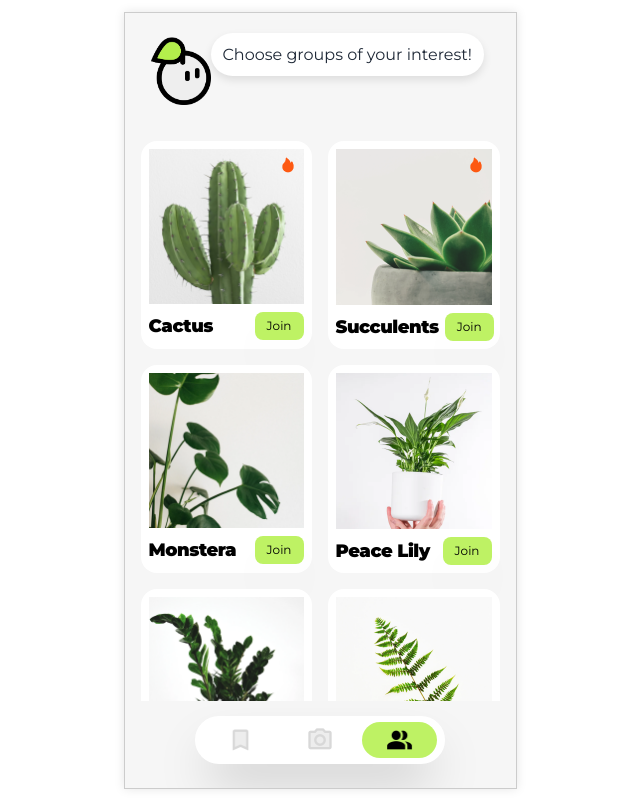
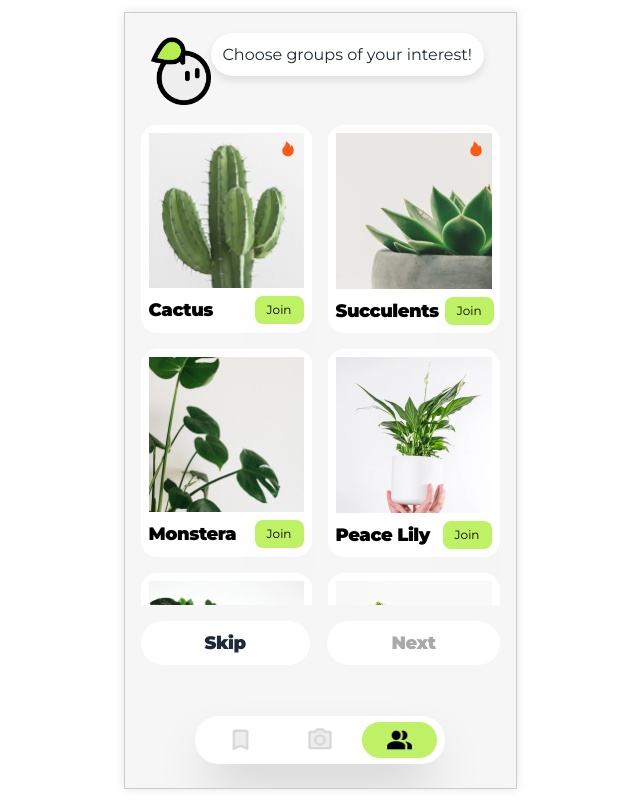
Before and after one commit to crispyinuo/DiligentDrGreen, a React (Create React App) app in the folder dr-green/: page /community in a window 1280 px wide. Shown: the whole page, without its empty margins (320-960 px from the left). Built offline with nearby package versions, Linux system fonts and the light colour scheme.

Commit message:
add buttons to community page

```diff
--- a/dr-green/src/components/button.js
+++ /dev/null
@@ -1,11 +0,0 @@
-import * as React from "react";
-
-function Button({ text, onClick }) {
-    return (
-        <button onClick={onClick} className="justify-center items-center mt-8 px-16 py-3 text-lg font-bold tracking-tight leading-5 text-black whitespace-nowrap bg-lime-300 shadow-2xl max-w-[207px] rounded-[90px]">
-            {text}
-        </button>
-    );
-}
-
-export default Button;
--- /dev/null
+++ b/dr-green/src/components/roundButton.js
@@ -0,0 +1,32 @@
+import * as React from "react";
+
+function Button({ text, onClick, stage }) {
+    let backgroundColor, textColor, clickHandler;
+
+    switch (stage) {
+        case 'active':
+            backgroundColor = 'bg-lime-300'; // lime green color for active state
+            textColor = 'text-black';
+            clickHandler = onClick;
+            break;
+        case 'disenabled':
+            backgroundColor = 'bg-[#EDEDED]';
+            textColor = 'text-[#A9A9A9]';
+            clickHandler = null;
+        default:
+            backgroundColor = 'bg-white';
+            clickHandler = onClick;
+    }
+
+    return (
+        <button
+            onClick={clickHandler}
+            className={`justify-center items-center mt-4 px-16 py-3 text-lg font-bold tracking-tight leading-5 whitespace-nowrap  max-w-[207px] rounded-[90px] ${backgroundColor} ${textColor}`}
+            disabled={stage === 'disenabled'}
+        >
+            {text}
+        </button>
+    );
+}
+
+export default Button;
--- a/dr-green/src/pages/community.js
+++ b/dr-green/src/pages/community.js
@@ -2,6 +2,7 @@ import * as React from "react";
 import NavBar from '../components/navBar';
 import DrMessage from '../components/drMessage';
 import CommunityCard from "../components/communityCard";
+import RoundButton from "../components/roundButton";
 import styled from "styled-components";
 import Cactus from "../images/cactus.png";
 import Succulents from "../images/succulents.png";
@@ -24,10 +25,9 @@ const CardsContainer = styled.div`
   grid-template-columns: repeat(2, 1fr);
   gap: 16px;
   width: 100%;
-  margin-top: 16px;
   padding: 0 16px;
   overflow-y: scroll;
-  max-height:70vh;
+  max-height:60vh;
   grid-auto-rows: 1fr;
   padding-bottom: 100px;
 `;
@@ -46,6 +46,14 @@ function Community() {
         { name: "Fern", image: Fern, isPopular: false },
     ];
 
+    const handleSkip = () => {
+        // Define what should happen when "Skip" is clicked
+    };
+
+    const handleNext = () => {
+        // Define what should happen when "Next" is clicked
+    };
+
     return (
         <PageContainer>
             <DrMessage message="Choose groups of your interest!" />
@@ -58,6 +66,10 @@ function Community() {
                     return <CommunityCard key={index} name={group.name} imageSrc={group.image} isPopular={group.isPopular} />;
                 })}
             </CardsContainer>
+            <div style={{ display: 'flex', justifyContent: 'space-between', width: '100%', padding: '0 16px' }}>
+                <RoundButton text="Skip" onClick={handleSkip} />
+                <RoundButton text="Next" onClick={handleNext} stage="disenabled" />
+            </div>
             <div className="nav-bar-container">
                 <NavBar activeButtonId={3} />
             </div>
--- a/dr-green/src/pages/login.js
+++ b/dr-green/src/pages/login.js
@@ -1,5 +1,5 @@
 import * as React from "react";
-import Button from "../components/button";
+import RoundButton from "../components/roundButton";
 import Lock from "../icons/lock.png";
 import Mail from "../icons/mail.png";
 import { useNavigate } from 'react-router-dom';
@@ -29,7 +29,7 @@ function Login() {
             <form className="flex flex-col items-center pt-10">
                 <InputField icon={Mail} placeholder="Email" />
                 <InputField icon={Lock} placeholder="Password" />
-                <Button text="Login" onClick={navigateToHistory} className="pt-10" />
+                <RoundButton text="Login" stage="active" onClick={navigateToHistory} className="pt-10" />
             </form>
             <div className="flex gap-2 self-center mt-2 text-xs tracking-tight leading-5">
                 <div className="text-neutral-400">Don't have an account?</div>
```
